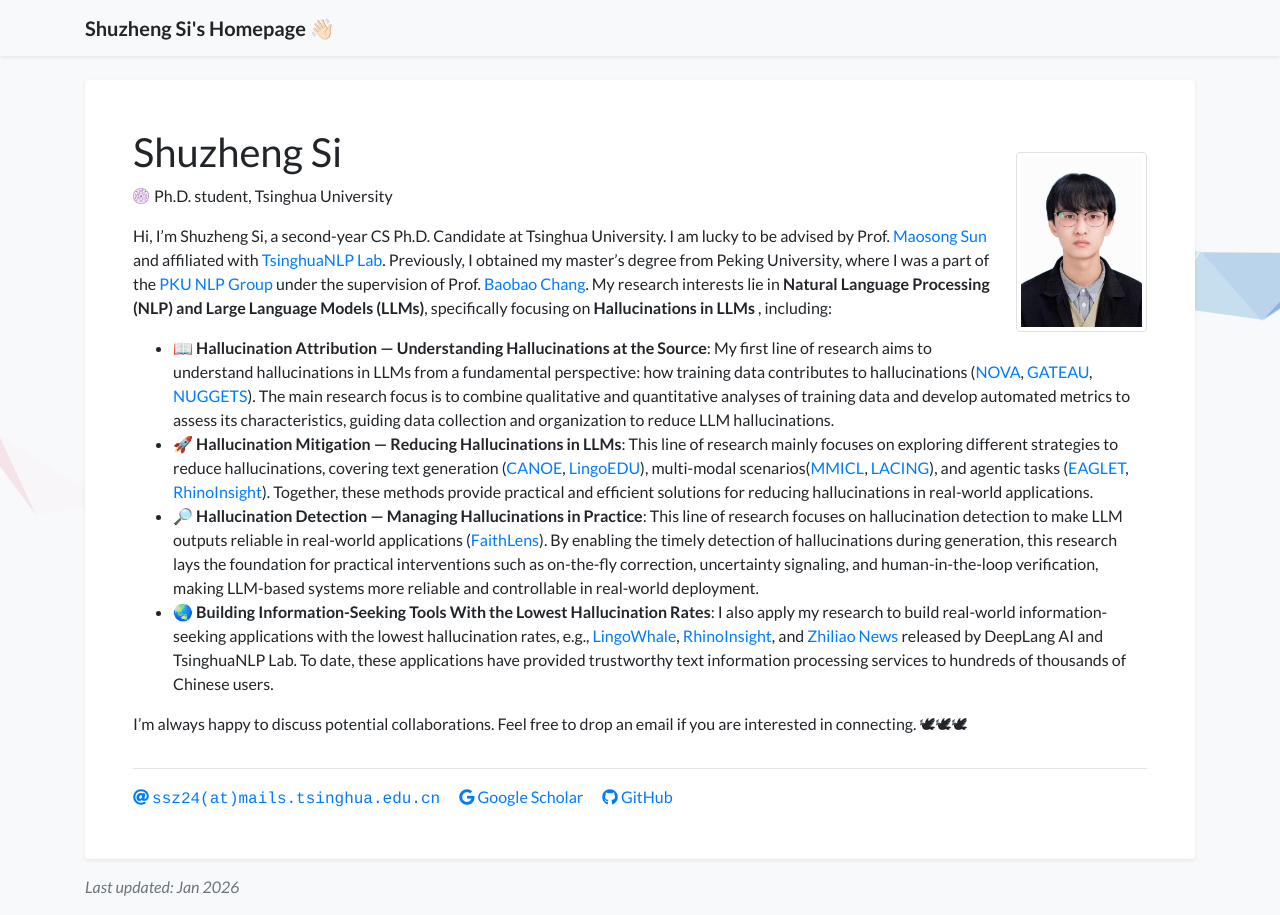
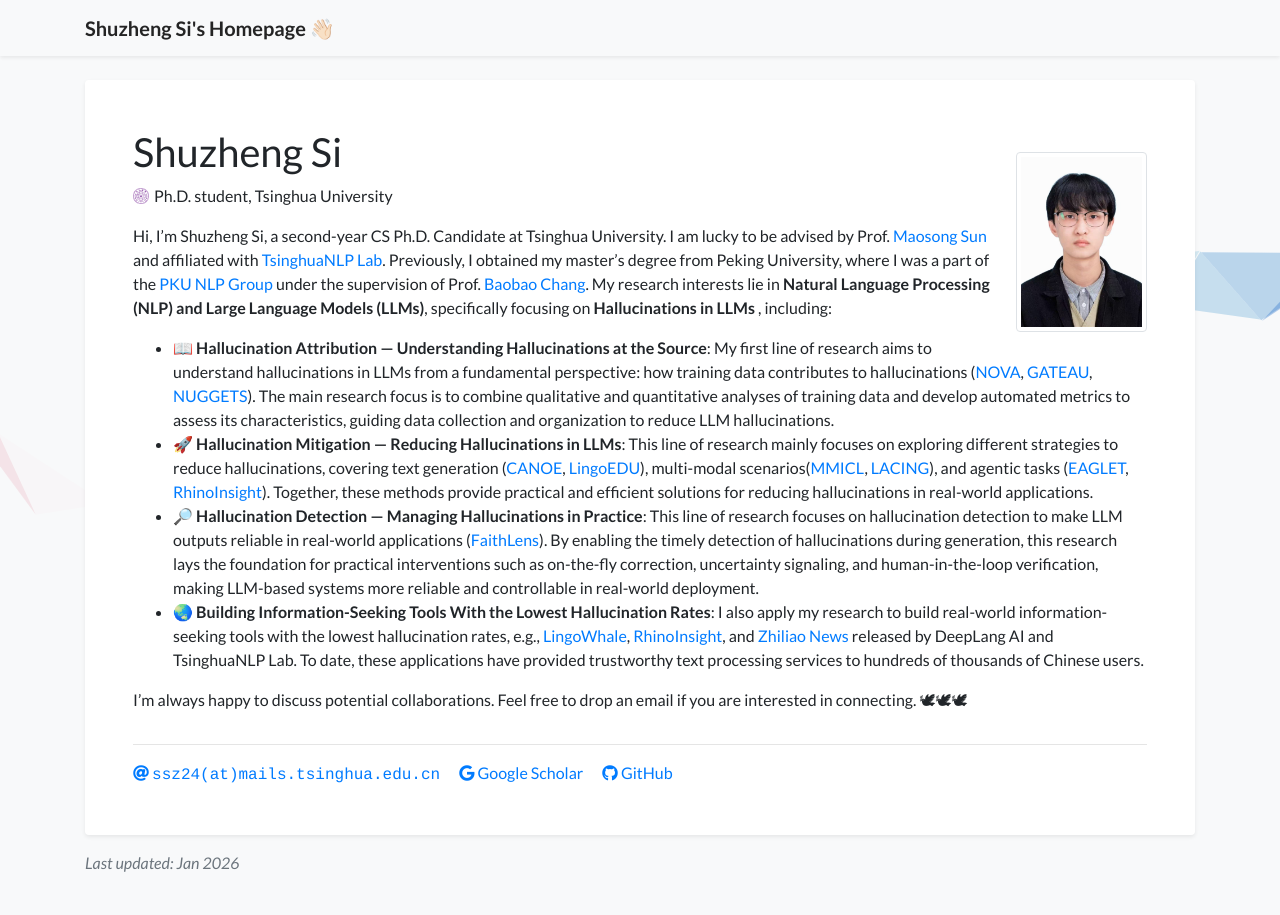
Before and after one commit to S1s-Z/s1s-z.github.io, a Jekyll site: the page built from index.html, in a window 1280 px wide. Built offline with Jekyll 4.4.1, drawn with Linux system fonts in a browser that asks for light colours; a style sheet for code colours, icons or effects is not loaded.

Commit message:
Update profile.yml

```diff
--- a/_data/profile.yml
+++ b/_data/profile.yml
@@ -32,7 +32,7 @@
           🔎 <b>Hallucination Detection  — Managing Hallucinations in Practice</b>: This line of research focuses on hallucination detection to make LLM outputs reliable in real-world applications (<a href="https://arxiv.org/abs/2512.20182">FaithLens</a>). By enabling the timely detection of hallucinations during generation, this research lays the foundation for practical interventions such as on-the-fly correction, uncertainty signaling, and human-in-the-loop verification, making LLM-based systems more reliable and controllable in real-world deployment.
       </li>
       <li>
-          🌏 <b>Building Information-Seeking Tools With the Lowest Hallucination Rates</b>: I also apply my research to build real-world information-seeking applications with the lowest hallucination rates, e.g., <a href="https://lingowhale.com/">LingoWhale</a>, <a href="https://research.deeplang.net/">RhinoInsight</a>, and <a href="https://zhiliao.news/">Zhiliao News</a> released by DeepLang AI and TsinghuaNLP Lab. To date, these applications have provided trustworthy text information processing services to hundreds of thousands of Chinese users.
+          🌏 <b>Building Information-Seeking Tools With the Lowest Hallucination Rates</b>: I also apply my research to build real-world information-seeking tools with the lowest hallucination rates, e.g., <a href="https://lingowhale.com/">LingoWhale</a>, <a href="https://research.deeplang.net/">RhinoInsight</a>, and <a href="https://zhiliao.news/">Zhiliao News</a> released by DeepLang AI and TsinghuaNLP Lab. To date, these applications have provided trustworthy text processing services to hundreds of thousands of Chinese users.
       </li>
   </ul>
 
```
